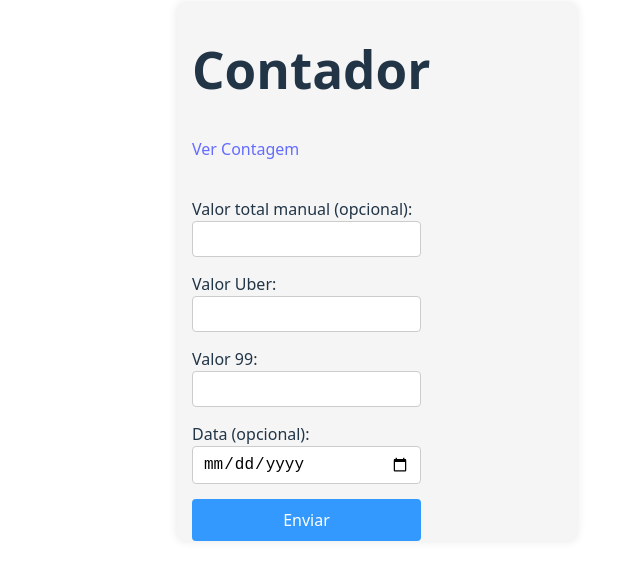
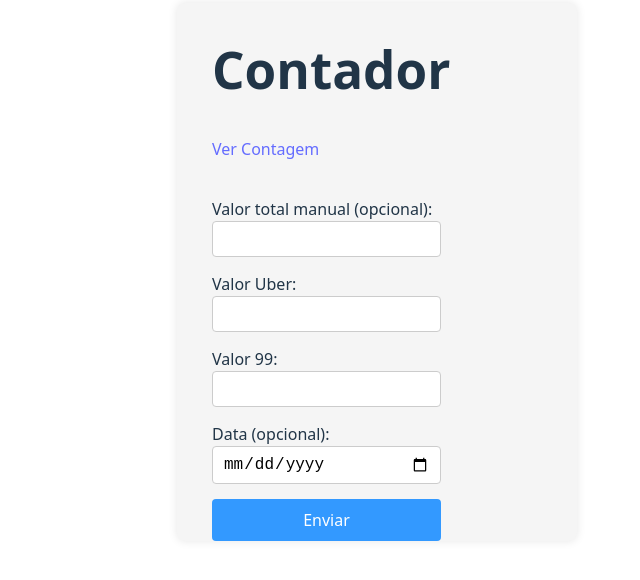
Before and after one commit to Eudantas2024/frontend-uber, a React (Vite) app: page / in a window 1280 px wide. Shown: the top 580 px of the page, without its empty margins (263-903 px from the left). Built offline with nearby package versions, Linux system fonts and the light colour scheme.

Commit message:
Corrigir nome da pasta pages (minúsculo)

```diff
--- a/src/pages/Contagem.jsx
+++ b/src/pages/Contagem.jsx
@@ -84,7 +84,7 @@ function Contagem() {
                         <th>Manual</th>
                         <th>Uber</th>
                         <th>99</th>
-                        <th>Número</th>
+                        <th>Total dia</th>
                     </tr>
                 </thead>
                 <tbody>
--- a/src/pages/Home.css
+++ b/src/pages/Home.css
@@ -12,7 +12,7 @@ width: 100%;
   justify-content: center; /* horizontal */
   align-items: flex-start; /* topo vertical */
   padding-top: 4px; /* ajuste a distância do topo aqui */
-  padding-left: 15px;
+  padding-left: 35px;
   box-sizing: border-box;
   flex-direction: column;
   gap: 20px;
```
